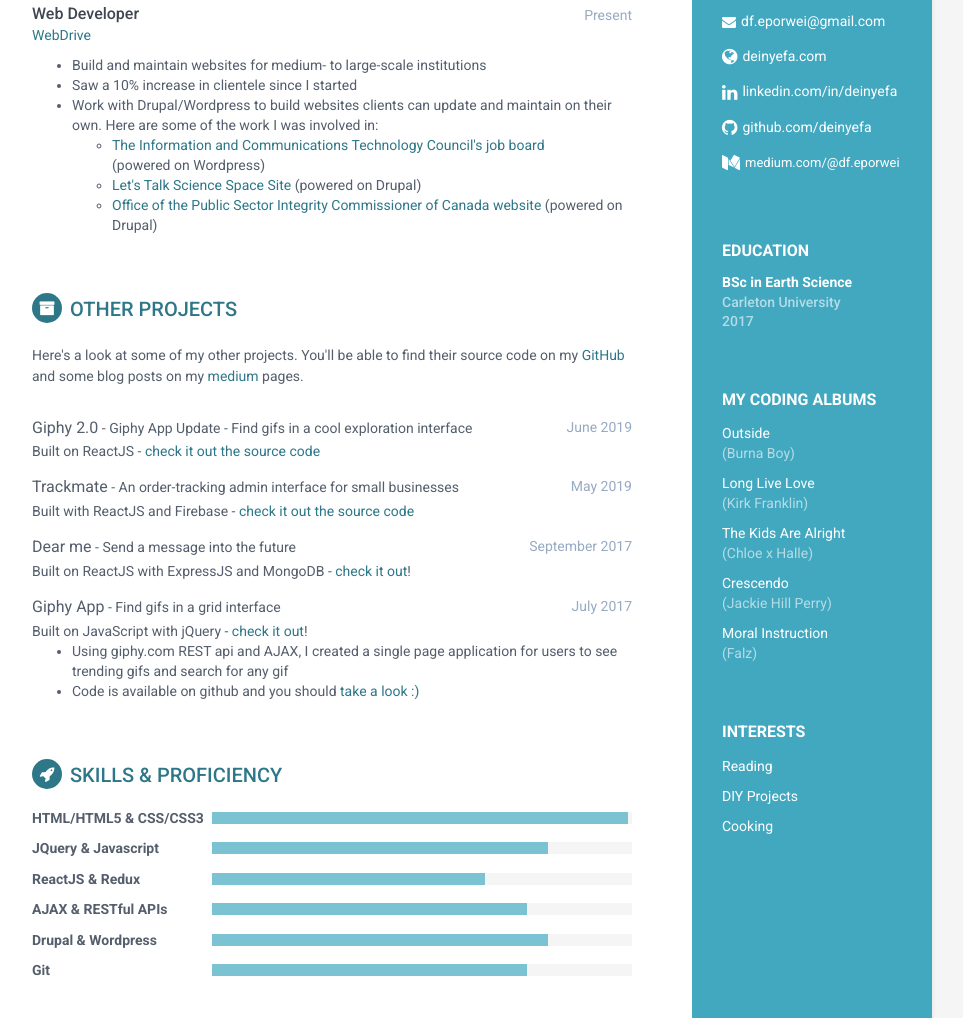
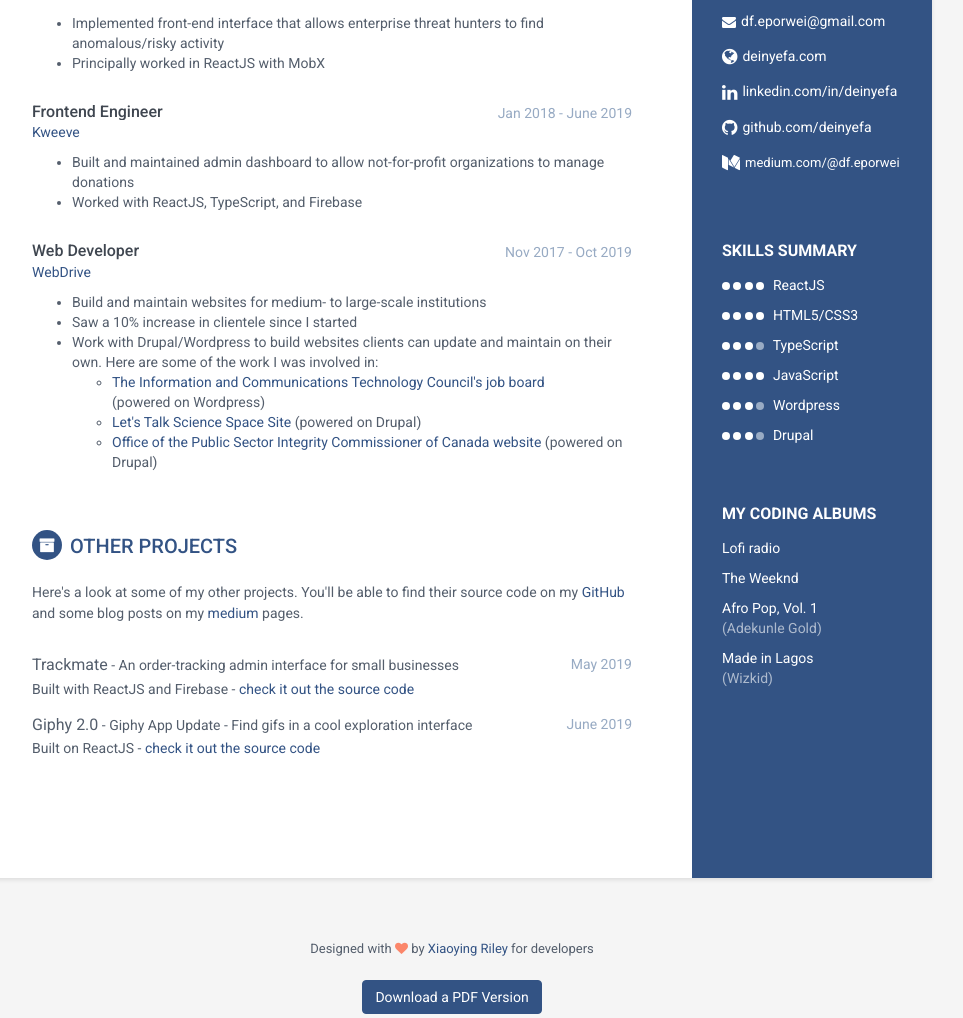
Before and after one commit to deinyefa/resume, a plain HTML site: page index.html in a window 1280 px wide. Shown: the part 402-1420 px from the top of the page, without its empty margins (188-1151 px from the left). Drawn offline with Linux system fonts and the light colour scheme.

Commit message:
update resume

```diff
--- a/assets/css/styles.css
+++ b/assets/css/styles.css
@@ -26,7 +26,7 @@ h6 {
 	font-weight: 700;
 }
 a {
-	color: #2d7788;
+	color: #335384;
 	-webkit-transition: all 0.4s ease-in-out;
 	-moz-transition: all 0.4s ease-in-out;
 	-ms-transition: all 0.4s ease-in-out;
@@ -43,7 +43,7 @@ p {
 	line-height: 1.5;
 }
 .wrapper {
-	background: #42a8c0;
+	background: #335384;
 	max-width: 960px;
 	margin: 0 auto;
 	position: relative;
@@ -52,7 +52,7 @@ p {
 	box-shadow: 0px 2px 4px rgba(0, 0, 0, 0.1);
 }
 .sidebar-wrapper {
-	background: #42a8c0;
+	background: #335384;
 	position: absolute;
 	right: 0;
 	width: 240px;
@@ -164,7 +164,7 @@ p {
 	text-transform: uppercase;
 	font-size: 20px;
 	font-weight: 500;
-	color: #2d7788;
+	color: #335384;
 	position: relative;
 	margin-top: 0;
 	margin-bottom: 20px;
@@ -183,7 +183,7 @@ p {
 	-moz-background-clip: padding;
 	-webkit-background-clip: padding-box;
 	background-clip: padding-box;
-	background: #2d7788;
+	background: #335384;
 	text-align: center;
 	padding-top: 8px;
 	font-size: 16px;
@@ -230,22 +230,19 @@ p {
 .main-wrapper .projects-section .item {
 	margin-bottom: 15px;
 }
-.skillset .item {
-	margin-bottom: 15px;
-	overflow: hidden;
+.skillset {
+	display: inline-block;
+    margin-right: 5px;
 }
-.skillset .level-title {
-	font-size: 14px;
-	margin-top: 0;
-	margin-bottom: 12px;
+.skillset span {
+	display: inline-block;
+    width: 8px;
+    height: 8px;
+	border-radius: 50px;
+	background-color: #99abc4;
 }
-.skillset .level-bar {
-	height: 12px;
-	background: #f5f5f5;
-}
-.skillset .level-bar-inner {
-	height: 12px;
-	background: #7bc2d3;
+.skillset .light {
+    background: white;
 }
 .footer {
 	padding: 30px;
@@ -260,8 +257,8 @@ p {
 	color: #fb866a;
 }
 .pdffile {
-	background-color: #42a8c0;
-	border-color: #42a8c0;
+	background-color: #335384;
+	border-color: #335384;
 	color: white;
 }
 .pdffile:hover,
--- a/index.html
+++ b/index.html
@@ -47,11 +47,11 @@
 				<div class="profile-container">
 					<img
 						class="profile img-responsive"
-						src="assets/images/profile.png"
+						src="assets/images/profile.jpg"
 						alt="A headshot of Deinyefa Eporwei"
 					/>
 					<h1 class="name">Deinyefa Eporwei</h1>
-					<h3 class="tagline">Web Developer</h3>
+					<h3 class="tagline">UX Engineer</h3>
 				</div>
 				<!--//profile-container-->
 
@@ -97,56 +97,92 @@
 					</ul>
 				</div>
 				<!--//contact-container-->
-				<div class="education-container container-block">
-					<h2 class="container-block-title">Education</h2>
-					<div class="item">
-						<h4 class="degree">BSc in Earth Science</h4>
-						<h5 class="meta">Carleton University</h5>
-						<div class="time">2017</div>
-					</div>
-					<!--//item-->
+
+				<!-- my skills -->
+				<div class="languages-container container-block">
+					<h2 class="container-block-title">Skills Summary</h2>
+					<ul class="list-unstyled interests-list">
+						<li>
+							<span class="skillset">
+								<span class="light"></span>
+								<span class="light"></span>
+								<span class="light"></span>
+								<span class="light"></span>
+							</span>
+							ReactJS
+						</li>
+						<li>
+							<span class="skillset">
+								<span class="light"></span>
+								<span class="light"></span>
+								<span class="light"></span>
+								<span class="light"></span>
+							</span>
+							HTML5/CSS3
+						</li>
+						<li>
+							<span class="skillset">
+								<span class="light"></span>
+								<span class="light"></span>
+								<span class="light"></span>
+								<span class="dark"></span>
+							</span>
+							TypeScript
+						</li>
+						<li>
+							<span class="skillset">
+								<span class="light"></span>
+								<span class="light"></span>
+								<span class="light"></span>
+								<span class="light"></span>
+							</span>
+							JavaScript
+						</li>
+						<li>
+							<span class="skillset">
+								<span class="light"></span>
+								<span class="light"></span>
+								<span class="light"></span>
+								<span class="dark"></span>
+							</span>
+							Wordpress
+						</li>
+						<li>
+							<span class="skillset">
+								<span class="light"></span>
+								<span class="light"></span>
+								<span class="light"></span>
+								<span class="dark"></span>
+							</span>
+							Drupal
+						</li>
+					</ul>
 				</div>
-				<!--//education-container-->
+				<!-- // my skills -->
 
+				<!-- my coding albums -->
 				<div class="languages-container container-block">
 					<h2 class="container-block-title">My Coding Albums</h2>
 					<ul class="list-unstyled interests-list">
 						<li>
-							Outside
-							<span class="lang-desc"><br />(Burna Boy)</span>
+							Lofi radio
 						</li>
 						<li>
-							Long Live Love
-							<span class="lang-desc"><br />(Kirk Franklin)</span>
+							The Weeknd
 						</li>
 						<li>
-							The Kids Are Alright
-							<span class="lang-desc"><br />(Chloe x Halle)</span>
+							Afro Pop, Vol. 1
+							<span class="lang-desc"><br />(Adekunle Gold)</span>
 						</li>
 						<li>
-							Crescendo
+							Made in Lagos
 							<span class="lang-desc"
-								><br />(Jackie Hill Perry)</span
-							>
-						</li>
-						<li>
-							Moral Instruction<span class="lang-desc"
-								><br />(Falz)</span
+								><br />(Wizkid)</span
 							>
 						</li>
 					</ul>
 				</div>
-				<!--//interests-->
-
-				<div class="interests-container container-block">
-					<h2 class="container-block-title">Interests</h2>
-					<ul class="list-unstyled interests-list">
-						<li>Reading</li>
-						<li>DIY Projects</li>
-						<li>Cooking</li>
-					</ul>
-				</div>
-				<!--//interests-->
+				<!-- // my coding albums -->
 			</div>
 			<!--//sidebar-wrapper-->
 
@@ -157,12 +193,7 @@
 					</h2>
 					<div class="summary">
 						<p>
-							I am a Web Developer based in Ottawa, Ontario. I
-							have spent the past couple of years building responsive
-							websites using Content Management Systems like
-							Drupal and Wordpress. I also build quality user
-							interfaces and user experience with Javascript
-							frameworks like React and React Native.
+							I am a UX Engineer with multiple years of experience building beautifully efficient user-focused interfaces with various front-end frameworks like ReactJS
 						</p>
 						<p>
 							When I'm not writing code, I indulge in reading,
@@ -180,11 +211,76 @@
 					<h2 class="section-title">
 						<i class="fa fa-briefcase"></i>Recent Work
 					</h2>
+					<!--item-->
+					<div class="item">
+						<div class="meta">
+							<div class="upper-row">
+								<h3 class="job-title">Software Engineer</h3>
+								<div class="time">Present</div>
+							</div>
+							<!--//upper-row-->
+							<div class="company">
+								<a
+									href="https://www.microfocus.com/en-us/products/arcsight-intelligence/overview"
+									target="_blank"
+									rel="noopener noreferrer"
+									>Microfocus Interset</a
+								>
+							</div>
+						</div>
+						<!--//meta-->
+						<div class="details">
+							<ul>
+								<li>
+									Implemented front-end interface that allows enterprise threat hunters to find anomalous/risky activity
+								</li>
+								<li>
+									Principally worked in ReactJS with MobX
+								</li>
+							</ul>
+						</div>
+						<!--//details-->
+					</div>
+					<!--//item-->
+
+					<!--item-->
+					<div class="item">
+						<div class="meta">
+							<div class="upper-row">
+								<h3 class="job-title">Frontend Engineer</h3>
+								<div class="time">Jan 2018 - June 2019</div>
+							</div>
+							<!--//upper-row-->
+							<div class="company">
+								<a
+									href="https://kweeve.com/"
+									target="_blank"
+									rel="noopener noreferrer"
+									>Kweeve</a
+								>
+							</div>
+						</div>
+						<!--//meta-->
+						<div class="details">
+							<ul>
+								<li>
+									Built and maintained admin dashboard to allow not-for-profit organizations to manage donations
+								</li>
+								<li>
+									Worked with ReactJS, TypeScript, and Firebase
+								</li>
+							</ul>
+						</div>
+						<!--//details-->
+					</div>
+					<!--//item-->
+
+					<!--item-->
 					<div class="item">
 						<div class="meta">
 							<div class="upper-row">
 								<h3 class="job-title">Web Developer</h3>
-								<div class="time">Present</div>
+								<div class="time">Nov 2017 - Oct 2019</div>
 							</div>
 							<!--//upper-row-->
 							<div class="company">
@@ -273,31 +369,6 @@
 
 					<div class="item">
 						<div class="upper-row">
-							<span class="project-title">Giphy 2.0</span> -
-							<span class="project-tagline"
-								>Giphy App Update - Find gifs in a cool
-								exploration interface
-							</span>
-							<div class="time">June 2019</div>
-						</div>
-						<!--//upper-row-->
-						<div class="details">
-							<span
-								>Built on ReactJS -
-								<a
-									href="https://github.com/deinyefa/Giphy-2.0"
-									target="_blank"
-									rel="noopener noreferrer"
-									>check it out the source code</a
-								></span
-							>
-						</div>
-						<!--//details-->
-					</div>
-					<!--//item-->
-
-					<div class="item">
-						<div class="upper-row">
 							<span class="project-title">Trackmate</span> -
 							<span class="project-tagline"
 								>An order-tracking admin interface for small
@@ -323,150 +394,31 @@
 
 					<div class="item">
 						<div class="upper-row">
-							<span class="project-title">Dear me</span> -
+							<span class="project-title">Giphy 2.0</span> -
 							<span class="project-tagline"
-								>Send a message into the future
+								>Giphy App Update - Find gifs in a cool
+								exploration interface
 							</span>
-							<div class="time">September 2017</div>
+							<div class="time">June 2019</div>
 						</div>
 						<!--//upper-row-->
 						<div class="details">
 							<span
-								>Built on ReactJS with ExpressJS and MongoDB -
+								>Built on ReactJS -
 								<a
-									href="http://dearme.deinyefa.com"
+									href="https://github.com/deinyefa/Giphy-2.0"
 									target="_blank"
-									>check it out</a
-								>!</span
+									rel="noopener noreferrer"
+									>check it out the source code</a
+								></span
 							>
 						</div>
 						<!--//details-->
 					</div>
 					<!--//item-->
 
-					<div class="item">
-						<div class="upper-row">
-							<span class="project-title">Giphy App</span> -
-							<span class="project-tagline"
-								>Find gifs in a grid interface
-							</span>
-							<div class="time">July 2017</div>
-						</div>
-						<!--//upper-row-->
-						<div class="details">
-							<span
-								>Built on JavaScript with jQuery -
-								<a
-									href="http://www.deinyefa.com/Giphy-Search/"
-									target="_blank"
-									rel="noopener noreferrer"
-									>check it out</a
-								>!</span
-							>
-							<ul>
-								<li>
-									Using giphy.com REST api and AJAX, I created
-									a single page application for users to see
-									trending gifs and search for any gif
-								</li>
-								<li>
-									Code is available on github and you should
-									<a
-										href="http://www.deinyefa.com/Giphy-Search/"
-										target="_blank"
-										>take a look :)</a
-									>
-								</li>
-							</ul>
-							<!--//details-->
-						</div>
-						<!--//details-->
-					</div>
-					<!--//item-->
 				</section>
 				<!--//section-->
-
-				<section class="skills-section section">
-					<h2 class="section-title">
-						<i class="fa fa-rocket"></i>Skills &amp; Proficiency
-					</h2>
-					<div class="skillset">
-						<div class="item">
-							<h3 class="level-title">
-								HTML/HTML5 &amp; CSS/CSS3
-							</h3>
-							<div class="level-bar">
-								<div
-									class="level-bar-inner"
-									data-level="99%"
-								></div>
-							</div>
-							<!--//level-bar-->
-						</div>
-						<!--//item-->
-
-						<div class="item">
-							<h3 class="level-title">JQuery &amp; Javascript</h3>
-							<div class="level-bar">
-								<div
-									class="level-bar-inner"
-									data-level="80%"
-								></div>
-							</div>
-							<!--//level-bar-->
-						</div>
-						<!--//item-->
-
-						<div class="item">
-							<h3 class="level-title">ReactJS &amp; Redux</h3>
-							<div class="level-bar">
-								<div
-									class="level-bar-inner"
-									data-level="65%"
-								></div>
-							</div>
-							<!--//level-bar-->
-						</div>
-						<!--//item-->
-
-						<div class="item">
-							<h3 class="level-title">AJAX &amp; RESTful APIs</h3>
-							<div class="level-bar">
-								<div
-									class="level-bar-inner"
-									data-level="75%"
-								></div>
-							</div>
-							<!--//level-bar-->
-						</div>
-						<!--//item-->
-
-						<div class="item">
-							<h3 class="level-title">Drupal &amp; Wordpress</h3>
-							<div class="level-bar">
-								<div
-									class="level-bar-inner"
-									data-level="80%"
-								></div>
-							</div>
-							<!--//level-bar-->
-						</div>
-						<!--//item-->
-
-						<div class="item">
-							<h3 class="level-title">Git</h3>
-							<div class="level-bar">
-								<div
-									class="level-bar-inner"
-									data-level="75%"
-								></div>
-							</div>
-							<!--//level-bar-->
-						</div>
-						<!--//item-->
-					</div>
-				</section>
-				<!--//skills-section-->
 			</div>
 			<!--//main-body-->
 		</div>
```
Also changed, not shown: assets/images/profile.jpg (added), assets/images/profile.png (deleted), 1 other file.
